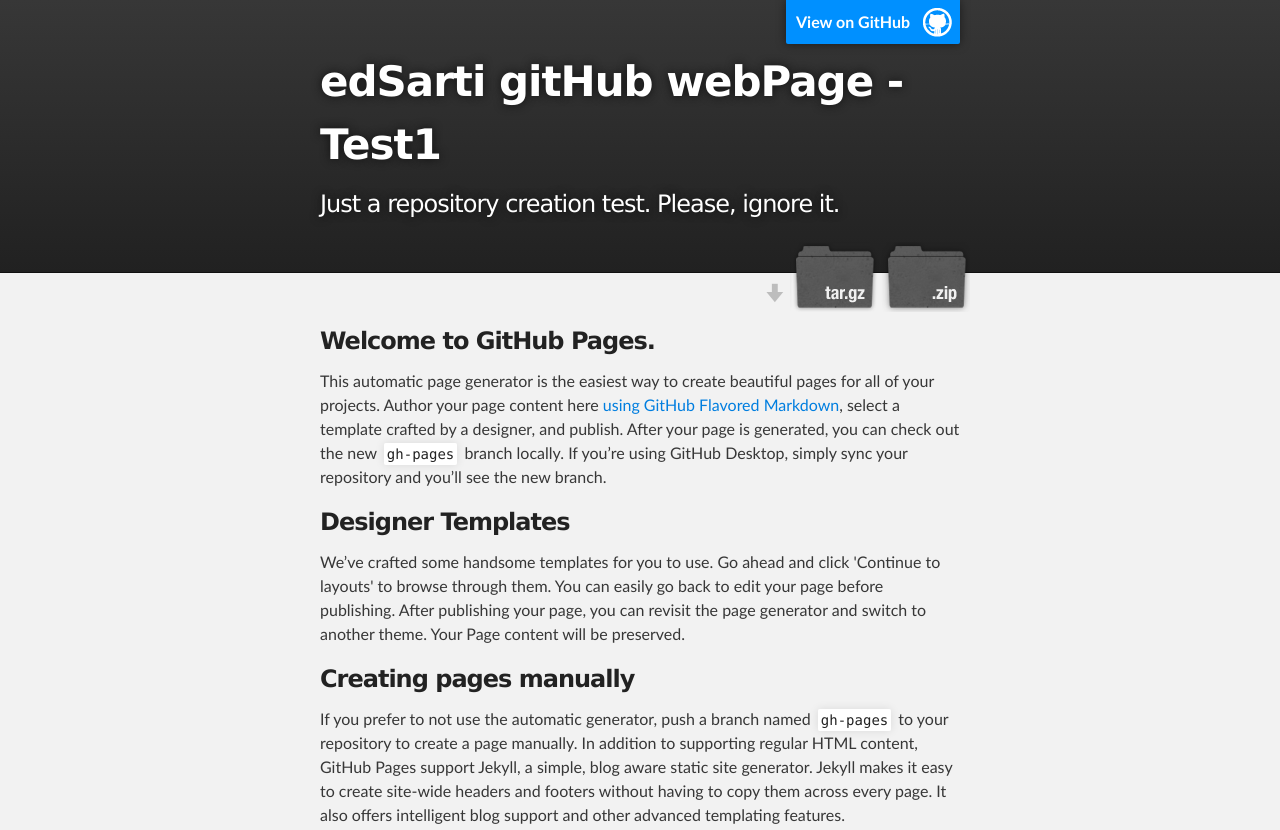
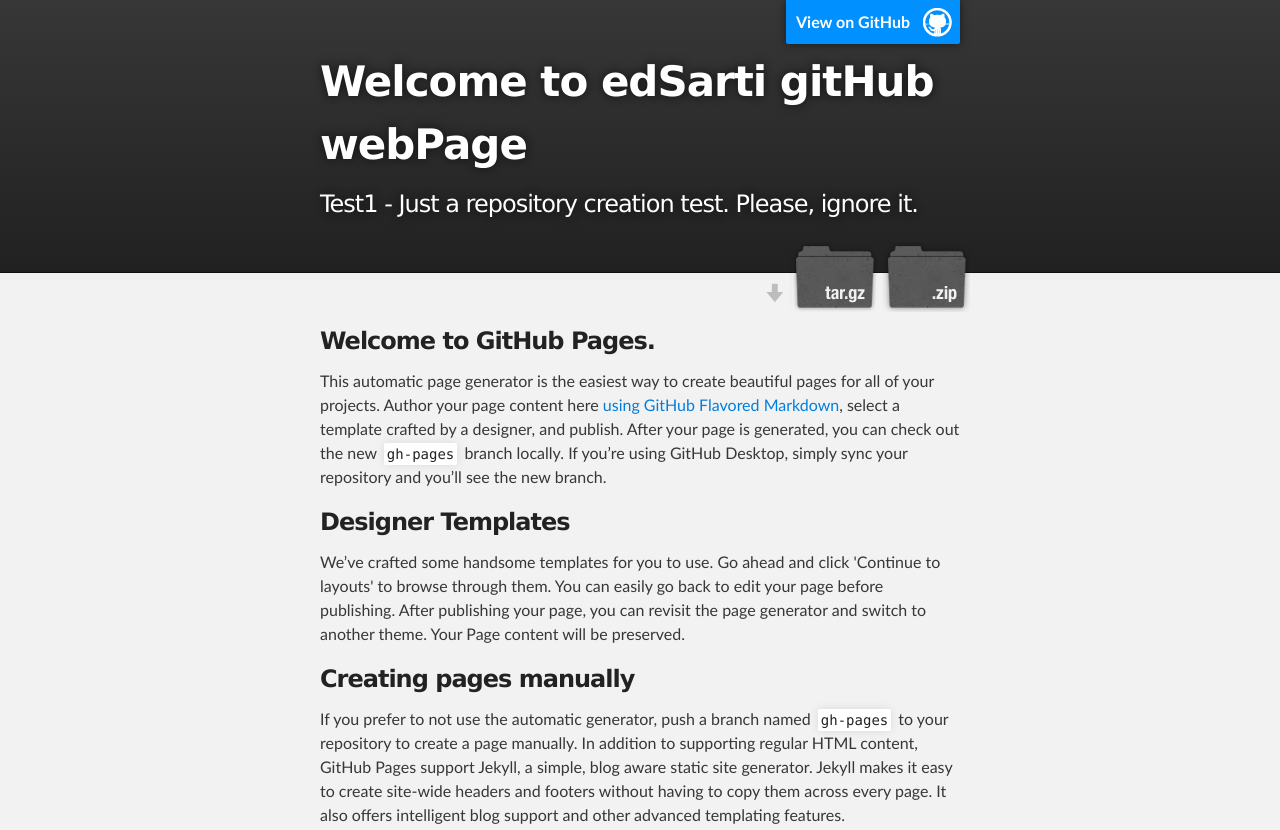
Before and after one commit to edSarti/test1.github.io, a plain HTML site: page index.html in a window 1280 px wide. Shown: the top 830 px of the page. Drawn offline with Linux system fonts and the light colour scheme.

Commit message:
Test of changes sync in desktop
Just a ed's test.

```diff
--- a/index.html
+++ b/index.html
@@ -18,8 +18,8 @@
         <header class="inner">
           <a id="forkme_banner" href="https://github.com/edSarti/test1.github.io">View on GitHub</a>
 
-          <h1 id="project_title">edSarti gitHub webPage - Test1</h1>
-          <h2 id="project_tagline">Just a repository creation test. Please, ignore it.</h2>
+          <h1 id="project_title">Welcome to edSarti gitHub webPage</h1>
+          <h2 id="project_tagline">Test1 - Just a repository creation test. Please, ignore it.</h2>
 
             <section id="downloads">
               <a class="zip_download_link" href="https://github.com/edSarti/test1.github.io/zipball/master">Download this project as a .zip file</a>
```
